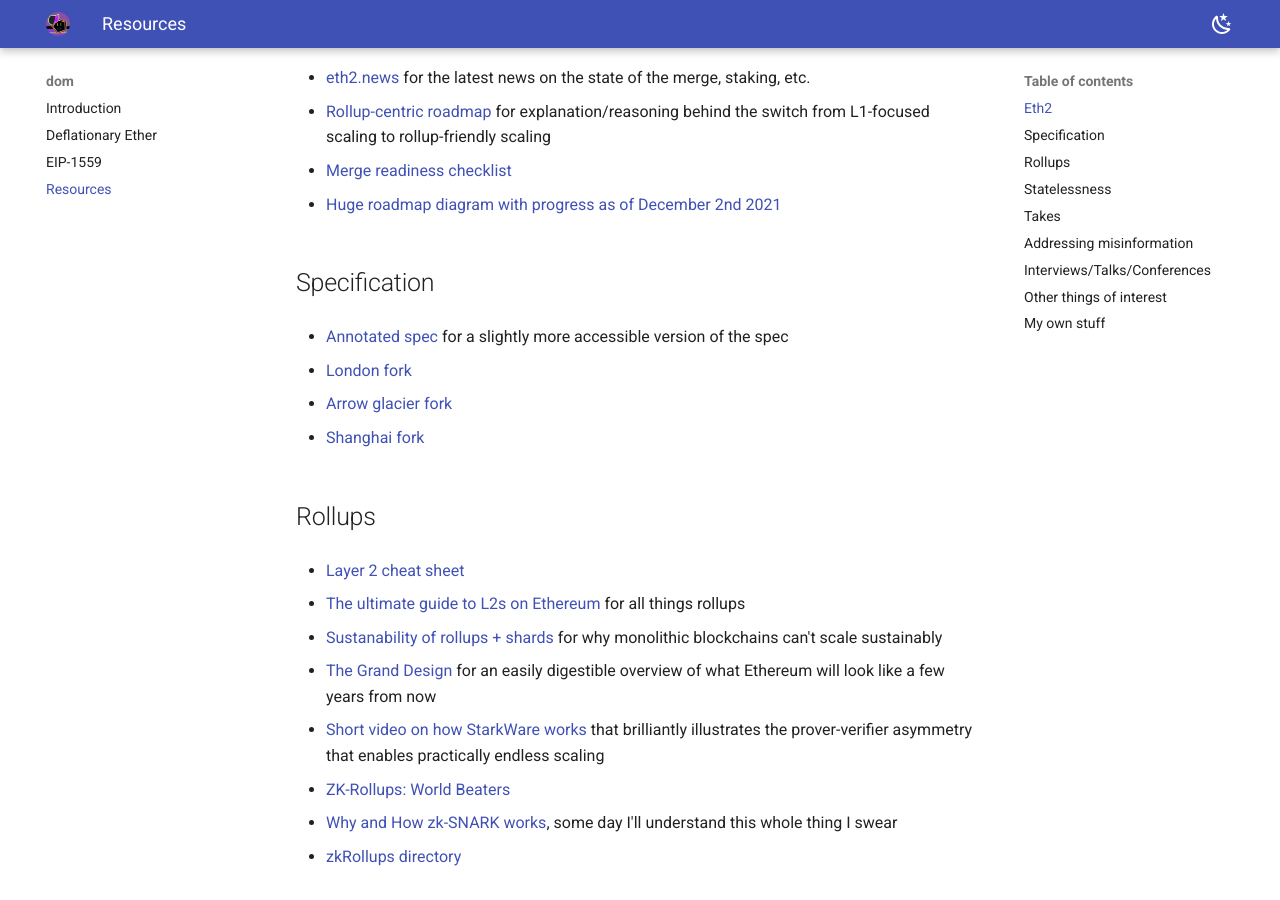
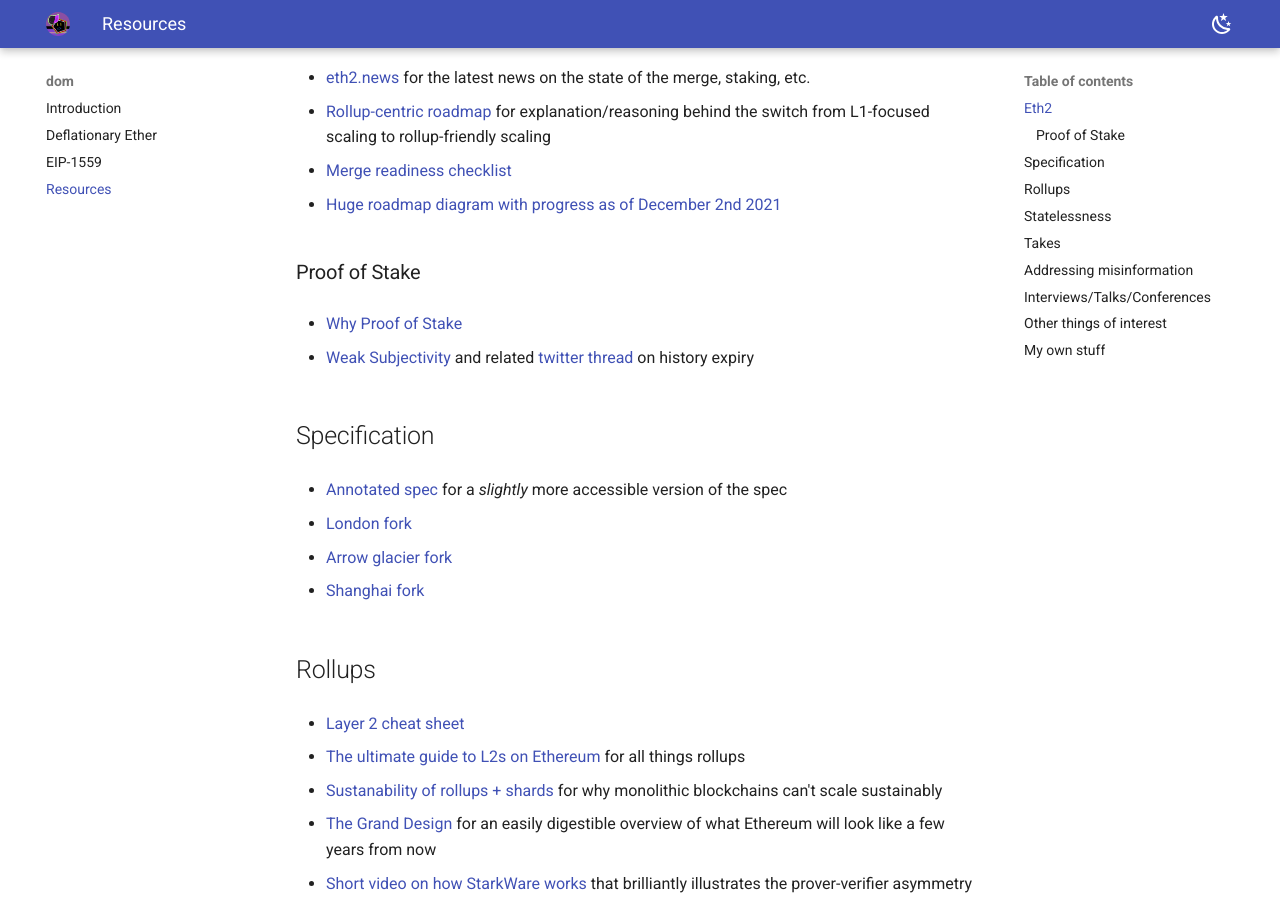
Before and after one commit to domothyb/oldwebsite, an MkDocs documentation site: the page built from content/resources.md, in a window 1280 px wide and 900 px high, scrolled down 383 px. Built offline with MkDocs 1.6.1 and Material for MkDocs 9.7.7, drawn with Linux system fonts in a browser that asks for light colours.

Commit message:
more links yay

```diff
--- a/content/resources.md
+++ b/content/resources.md
@@ -14,9 +14,15 @@
 
 * [Huge roadmap diagram with progress as of December 2nd 2021](https://twitter.com/VitalikButerin/status/1466411377107558402)
 
+### Proof of Stake
+
+* [Why Proof of Stake](https://vitalik.ca/general/2020/11/06/pos2020.html)
+
+* [Weak Subjectivity](https://blog.ethereum.org/2014/11/25/proof-stake-learned-love-weak-subjectivity/) and related [twitter thread](https://twitter.com/lightclients/status/1462576116359569411) on history expiry
+
 ## Specification
 
-* [Annotated spec](https://github.com/ethereum/annotated-spec) for a slightly more accessible version of the spec
+* [Annotated spec](https://github.com/ethereum/annotated-spec) for a *slightly* more accessible version of the spec
 
 * [London fork](https://github.com/ethereum/execution-specs/blob/master/network-upgrades/mainnet-upgrades/london.md)
 
```
Also changed, not shown: 1 other file.
